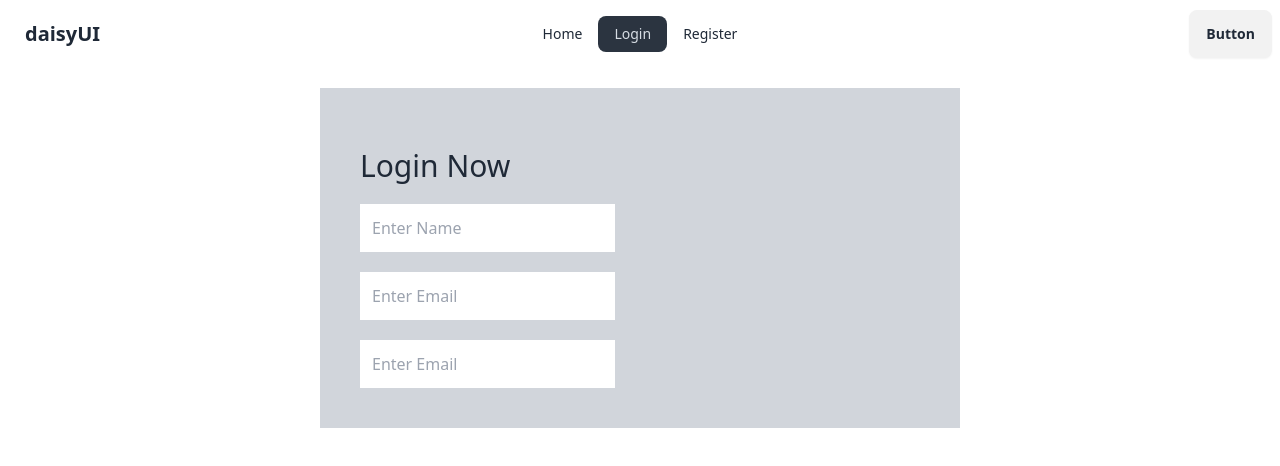
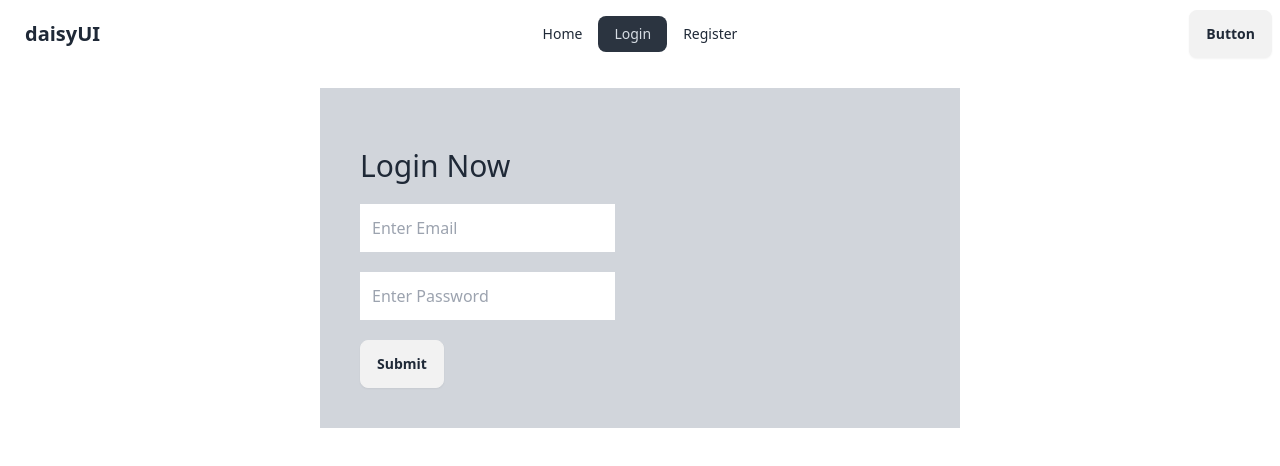
Before and after one commit to shahinexy/PH-Simple-firebase-part-2, a React (Vite) app: page /login in a window 1280 px wide. Shown: the top 466 px of the page. Built offline with nearby package versions, Linux system fonts and the light colour scheme.

Commit message:
register login valideted

```diff
--- a/package.json
+++ b/package.json
@@ -10,6 +10,7 @@
     "preview": "vite preview"
   },
   "dependencies": {
+    "firebase": "^10.10.0",
     "localforage": "^1.10.0",
     "match-sorter": "^6.3.4",
     "react": "^18.2.0",
--- a/src/component/Login/Login.jsx
+++ b/src/component/Login/Login.jsx
@@ -1,15 +1,32 @@
+import { createUserWithEmailAndPassword } from "firebase/auth";
+import auth from "../../firebase.config";
+
 
 const Login = () => {
+    const handleLogin = e=>{
+        e.preventDefault()
+        const email = e.target.email.value;
+        const passowrd = e.target.password.value;
+        console.log(email, passowrd);
+        createUserWithEmailAndPassword(auth, email, passowrd)
+        .then(result => {
+            console.log(result.user);
+        })
+        .catch(error =>{
+            console.log(error.message);
+        })
+    }
+
     return (
         <div>
             <div className="w-1/2 mx-auto bg-gray-300 p-10 my-5">
             <h2 className='text-3xl my-5'>Login Now</h2>
-            <form className="space-y-5">
-                <input type="text" name="name" id="" placeholder="Enter Name"  className="p-3"/>
+            <form onSubmit={handleLogin} className="space-y-5 ">
+                <input type="email" name="email"  placeholder="Enter Email"  className="p-3"/>
                 <br />
-                <input type="email" name="email" id="" placeholder="Enter Email"  className="p-3"/>
+                <input type="password" name="password"placeholder="Enter Password"  className="p-3"/>
                 <br />
-                <input type="passowrd" name="password" id="" placeholder="Enter Email"  className="p-3"/>
+                <button className="btn primary">Submit</button>
             </form>
             </div>
         </div>
--- a/src/component/Register/Register.jsx
+++ b/src/component/Register/Register.jsx
@@ -1,5 +1,35 @@
+import { createUserWithEmailAndPassword } from "firebase/auth";
+import auth from "../../firebase.config";
+import { useState } from "react";
 
 const Register = () => {
+  const [registerError, setRegisterError] = useState('')
+  const [success, setSuccess] = useState('')
+
+  const handleLogin = e=>{
+    e.preventDefault()
+    const email = e.target.email.value;
+    const passowrd = e.target.password.value;
+
+    if(passowrd.length < 6){
+      setRegisterError('Password should be at least 6 characters or longer')
+      return
+    }
+
+    setRegisterError('')
+    setSuccess('')
+
+    createUserWithEmailAndPassword(auth, email, passowrd)
+    .then(result => {
+        console.log(result.user);
+        setSuccess('Successfully Login')
+    })
+    .catch(error =>{
+        console.log(error.message);
+        setRegisterError(error.message)
+    })
+}
+
     return (
         <div>
             <div className="hero min-h-screen bg-base-200">
@@ -8,19 +38,19 @@ const Register = () => {
       <h1 className="text-5xl font-bold">Login now!</h1>
       <p className="py-6">Provident cupiditate voluptatem et in. Quaerat fugiat ut assumenda excepturi exercitationem quasi. In deleniti eaque aut repudiandae et a id nisi.</p>
     </div>
-    <div className="card shrink-0 w-full max-w-sm shadow-2xl bg-base-100">
-      <form className="card-body">
+    <div className="card shrink-0 w-full max-w-sm shadow-2xl bg-base-100 p-5">
+      <form onSubmit={handleLogin} className="card-body">
         <div className="form-control">
           <label className="label">
             <span className="label-text">Email</span>
           </label>
-          <input type="email" placeholder="email" className="input input-bordered" required />
+          <input type="email" name="email" placeholder="email" className="input input-bordered" required />
         </div>
         <div className="form-control">
           <label className="label">
             <span className="label-text">Password</span>
           </label>
-          <input type="password" placeholder="password" className="input input-bordered" required />
+          <input type="password" name="password" placeholder="password" className="input input-bordered" required />
           <label className="label">
             <a href="#" className="label-text-alt link link-hover">Forgot password?</a>
           </label>
@@ -29,6 +59,12 @@ const Register = () => {
           <button className="btn btn-primary">Login</button>
         </div>
       </form>
+      {
+        registerError && <p className="text-red-500">{registerError}</p>
+      }
+      {
+        success && <p className="text-green-500">{success}</p>
+      }
     </div>
   </div>
 </div>
--- /dev/null
+++ b/src/firebase.config.js
@@ -0,0 +1,22 @@
+// Import the functions you need from the SDKs you need
+import { initializeApp } from "firebase/app";
+import { getAuth } from 'firebase/auth';
+// TODO: Add SDKs for Firebase products that you want to use
+// https://firebase.google.com/docs/web/setup#available-libraries
+
+// Your web app's Firebase configuration
+const firebaseConfig = {
+  apiKey: "AIzaSyCCM_Q5IdURDaxQtfRM_gz2xW8KIKDya9k",
+  authDomain: "simple-firebase-part-2.firebaseapp.com",
+  projectId: "simple-firebase-part-2",
+  storageBucket: "simple-firebase-part-2.appspot.com",
+  messagingSenderId: "340320712302",
+  appId: "1:340320712302:web:36dc247bf8dff0aa32187f"
+};
+
+// Initialize Firebase
+const app = initializeApp(firebaseConfig);
+
+const auth = getAuth(app);
+
+export default auth;
```
Also changed, not shown: 1 other file (tests, documents, lock files or other folders).
